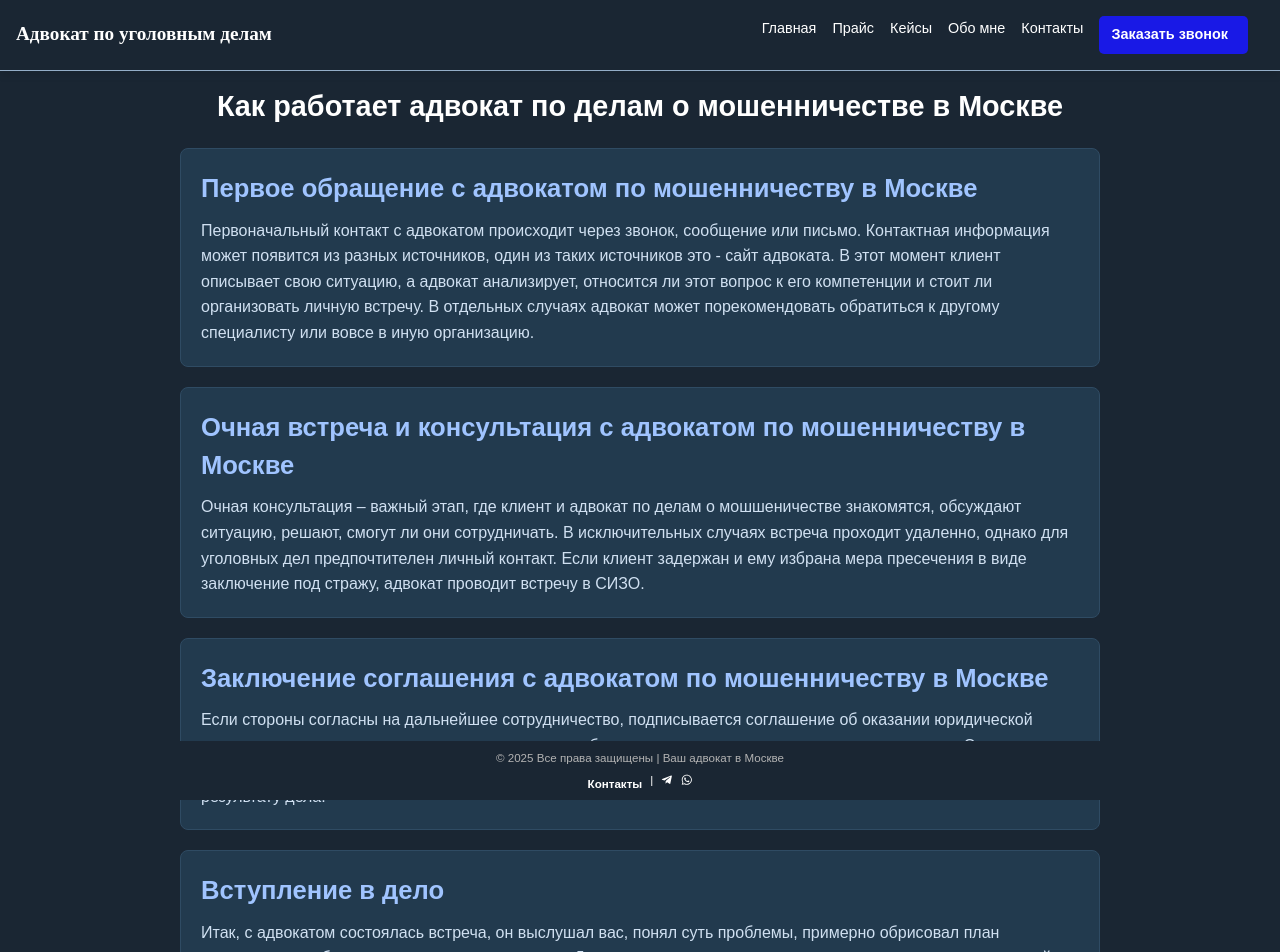
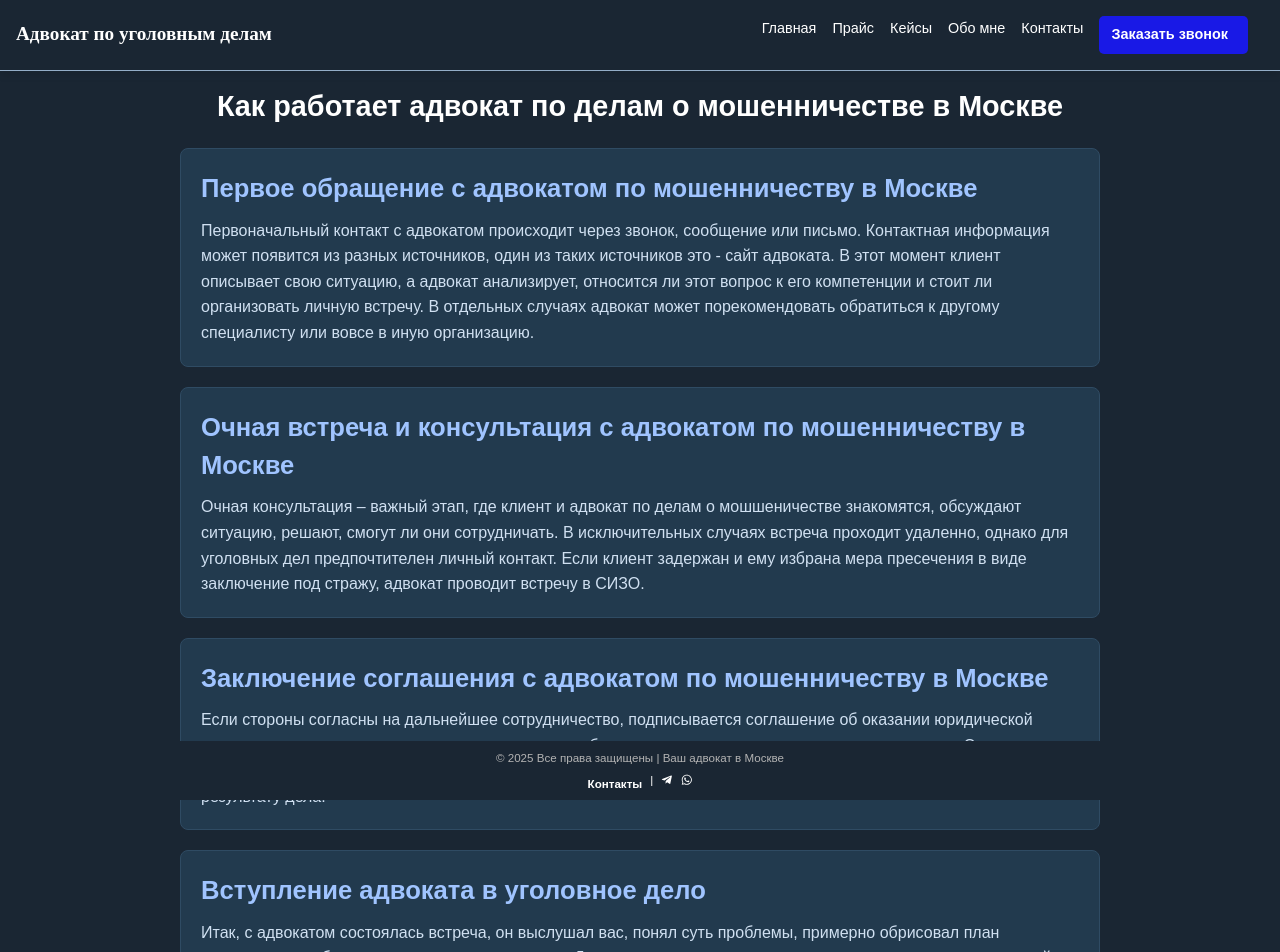
Before and after one commit to VladPeskovDev/Next-js-React-, a Next.js app in the folder lawyer-page/: page /fraud in a window 1280 px wide. Shown: the top 952 px of the page. Built offline with nearby package versions, Linux system fonts and the light colour scheme.

Commit message:
Release4.9.4

```diff
--- a/lawyer-page/src/app/fraud/page.tsx
+++ b/lawyer-page/src/app/fraud/page.tsx
@@ -37,7 +37,7 @@ export default function FraudPage(): JSX.Element {
       </div>
 
       <div className={styles.article}>
-        <h3>Вступление в дело</h3>
+        <h3>Вступление адвоката в уголовное дело </h3>
         <p>
         Итак, с адвокатом состоялась встреча, он выслушал вас, понял суть проблемы, примерно обрисовал план предстоящих работ, и вы заключили соглашение. Далее адвокат вступает в дело, в зависимости от того, на какой стадии находится дело у адвоката будет разный объем работ. В основном мы выделяем для себя два этапа – это предварительное следствие и суд, ну и еще проверка, которая может проводиться еще до возбуждения уголовного дела. Также от адвоката может потребоваться выполнение разовых поручений, например участие в обыске, при даче объяснений или допросе в качестве свидетеля, при решении вопроса об избрании меры пресечения и т.д., также может потребоваться обжалование действий должностных лиц или судебных решений и многое другое. Перечень возможных мероприятий правоохранительных органов по уголовному делу огромен: это допросы, очные ставки, проверка показаний на месте, выемки, проведение экспертиз и т.д. Сама по себе статья 159 УК РФ является крайне не простой с точки зрения защиты и попытки добиться какого либо значимого успеха, от адвоката требуются глубокие знания в области уголовного права и процессы, а также реальная практика по делам аналогичной категории.
         </p>
```
Also changed, not shown: 1 other file (tests, documents, lock files or other folders).
